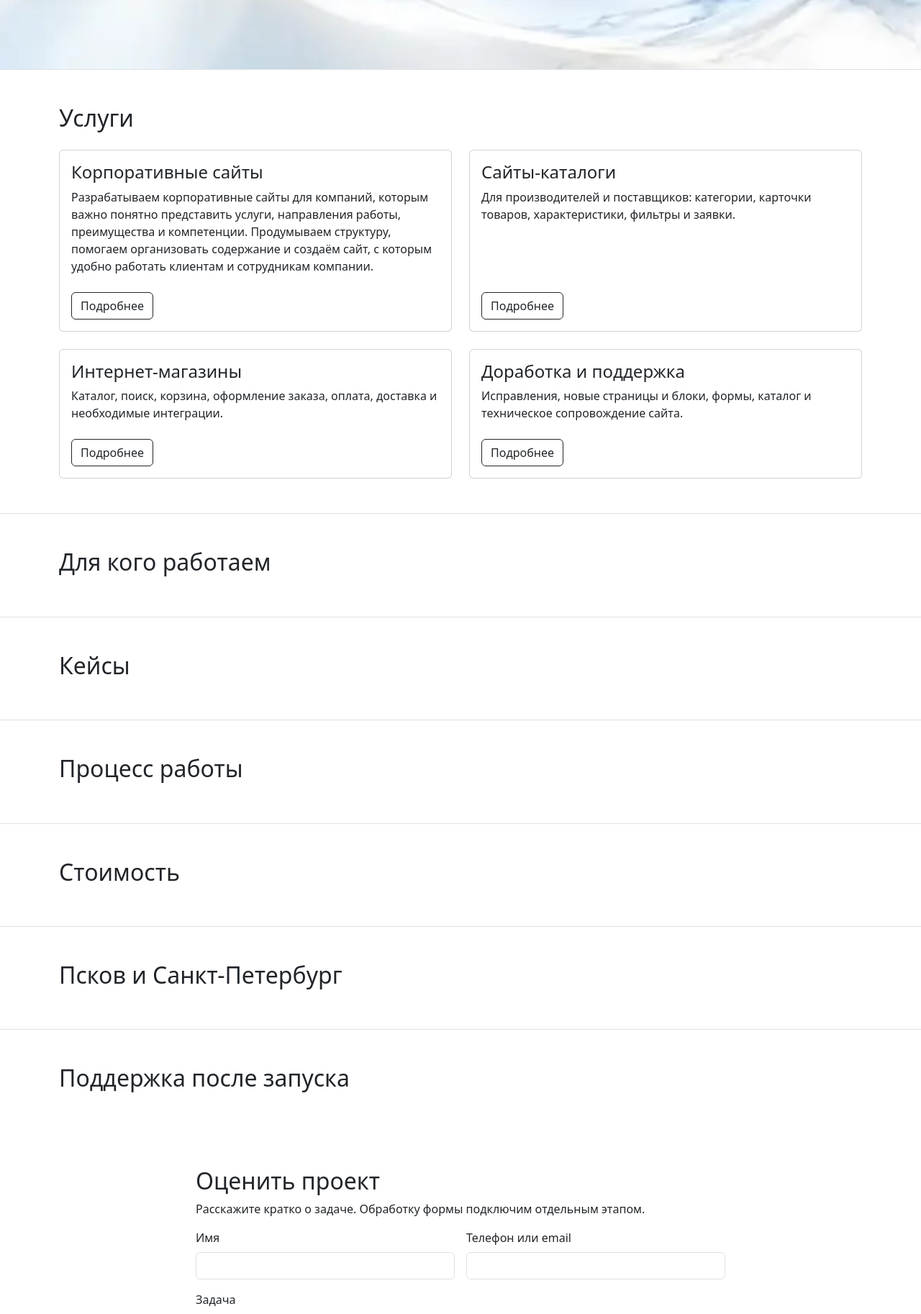
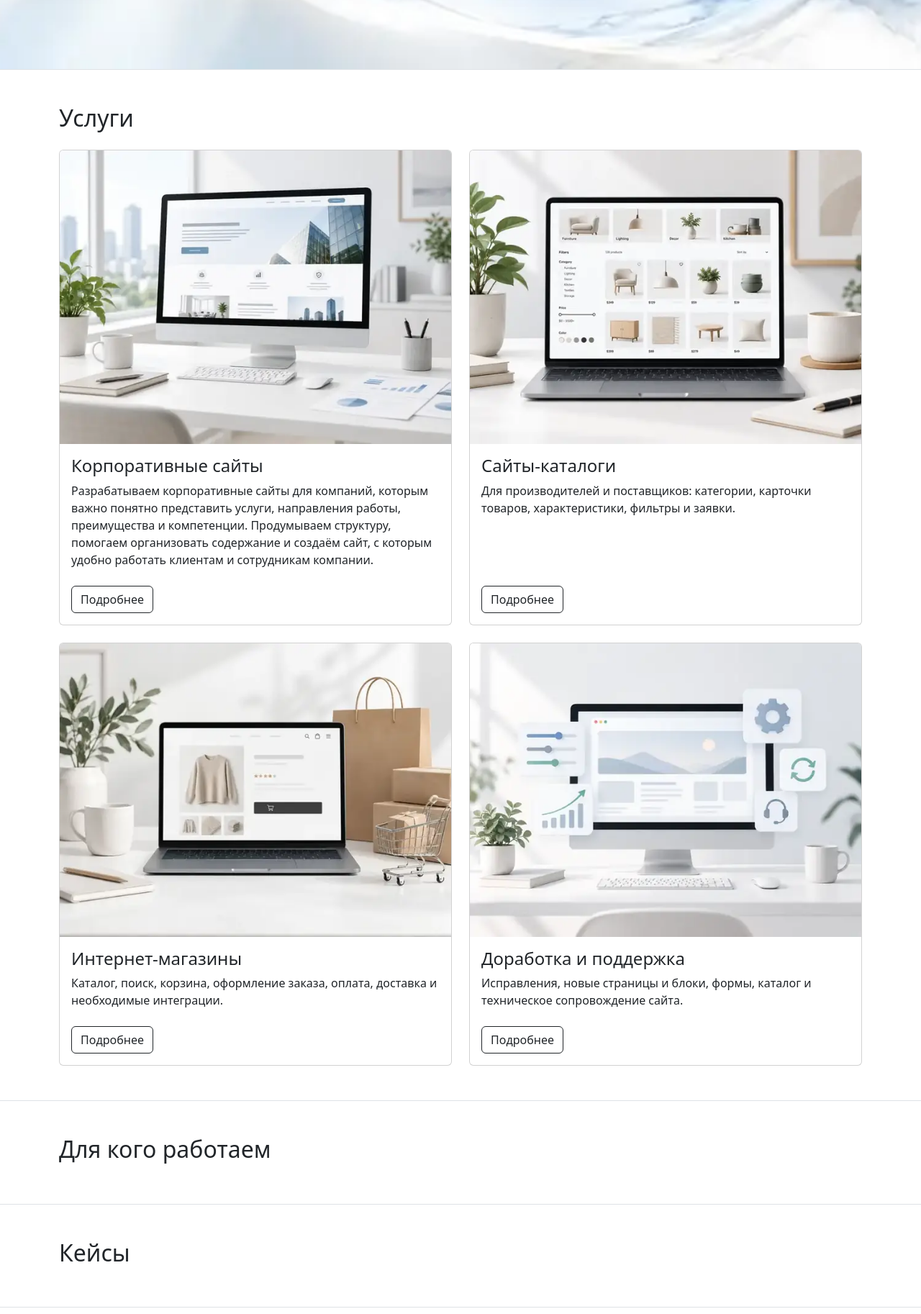
Before and after one commit to Pavel969188/studua, a Jekyll site: the page built from index.html, in a window 1280 px wide. Shown: the part 623-2449 px from the top of the page at 72% size. Built offline with Jekyll 4.4.1, drawn with Linux system fonts in a browser that asks for light colours.

Commit message:
Render images in service cards

```diff
--- a/_layouts/home.html
+++ b/_layouts/home.html
@@ -44,6 +44,9 @@ layout: default
       {% for service in page.services %}
       <div class="col" id="{{ service.id }}">
         <div class="card h-100">
+          {% if service.image %}
+          <img src="{{ service.image | relative_url }}" class="card-img-top" alt="{{ service.image_alt | default: service.title }}" loading="lazy">
+          {% endif %}
           <div class="card-body d-flex flex-column">
             <h3 class="h4 card-title">{{ service.title }}</h3>
             {% if service.text %}<p class="card-text">{{ service.text }}</p>{% endif %}
```
